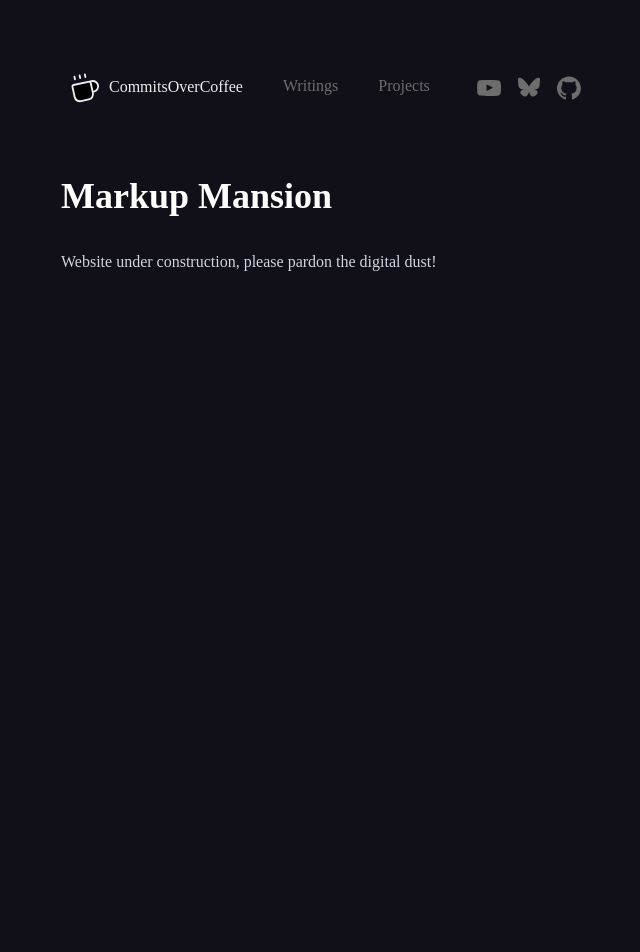
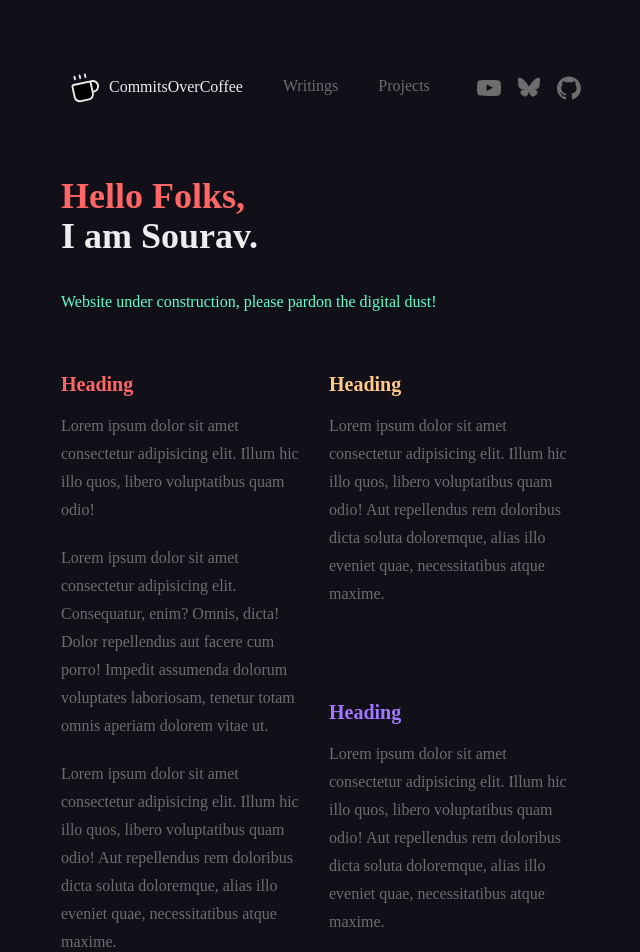
Before and after one commit to commitsovercoffee/markup-mansion, a SvelteKit app: page / in a window 1280 px wide. Shown: the top 952 px of the page, without its empty margins (319-959 px from the left). Before the commit the page ends 800 px from the top, so only its background shows below. Built offline with nearby package versions, Linux system fonts and the light colour scheme.

Commit message:
adds home page

```diff
--- a/src/routes/+page.svelte
+++ b/src/routes/+page.svelte
@@ -1,3 +1,59 @@
-<h1>Markup Mansion</h1>
+<script>
+	import { palette, theme } from '$lib/theme.svelte';
+	const shades = palette[theme];
+</script>
 
-<p>Website under construction, please pardon the digital dust!</p>
+<article style:--normal-para={shades.desc} style:--hover-para={shades.foreground}>
+	<h1 style:color={shades.primary}>
+		Hello Folks, <div style:color={shades.foreground}>I am Sourav.</div>
+	</h1>
+
+	<p style:color={shades.highlight}>Website under construction, please pardon the digital dust!</p>
+
+	<div class="grid grid-cols-1 gap-4 md:grid-cols-2">
+		<div class="row-span-2">
+			<h3 style:color={shades.primary}>Heading</h3>
+			<p>
+				Lorem ipsum dolor sit amet consectetur adipisicing elit. Illum hic illo quos, libero
+				voluptatibus quam odio!
+			</p>
+			<p>
+				Lorem ipsum dolor sit amet consectetur adipisicing elit. Consequatur, enim? Omnis, dicta!
+				Dolor repellendus aut facere cum porro! Impedit assumenda dolorum voluptates laboriosam,
+				tenetur totam omnis aperiam dolorem vitae ut.
+			</p>
+			<p>
+				Lorem ipsum dolor sit amet consectetur adipisicing elit. Illum hic illo quos, libero
+				voluptatibus quam odio! Aut repellendus rem doloribus dicta soluta doloremque, alias illo
+				eveniet quae, necessitatibus atque maxime.
+			</p>
+		</div>
+		<div>
+			<h3 style:color={shades.secondary}>Heading</h3>
+			<p>
+				Lorem ipsum dolor sit amet consectetur adipisicing elit. Illum hic illo quos, libero
+				voluptatibus quam odio! Aut repellendus rem doloribus dicta soluta doloremque, alias illo
+				eveniet quae, necessitatibus atque maxime.
+			</p>
+		</div>
+		<div>
+			<h3 style:color={shades.link}>Heading</h3>
+			<p>
+				Lorem ipsum dolor sit amet consectetur adipisicing elit. Illum hic illo quos, libero
+				voluptatibus quam odio! Aut repellendus rem doloribus dicta soluta doloremque, alias illo
+				eveniet quae, necessitatibus atque maxime.
+			</p>
+		</div>
+	</div>
+</article>
+
+<style>
+	p {
+		color: var(--normal-para);
+		transition: color 0.3s ease;
+	}
+
+	p:hover {
+		color: var(--hover-para);
+	}
+</style>
```
